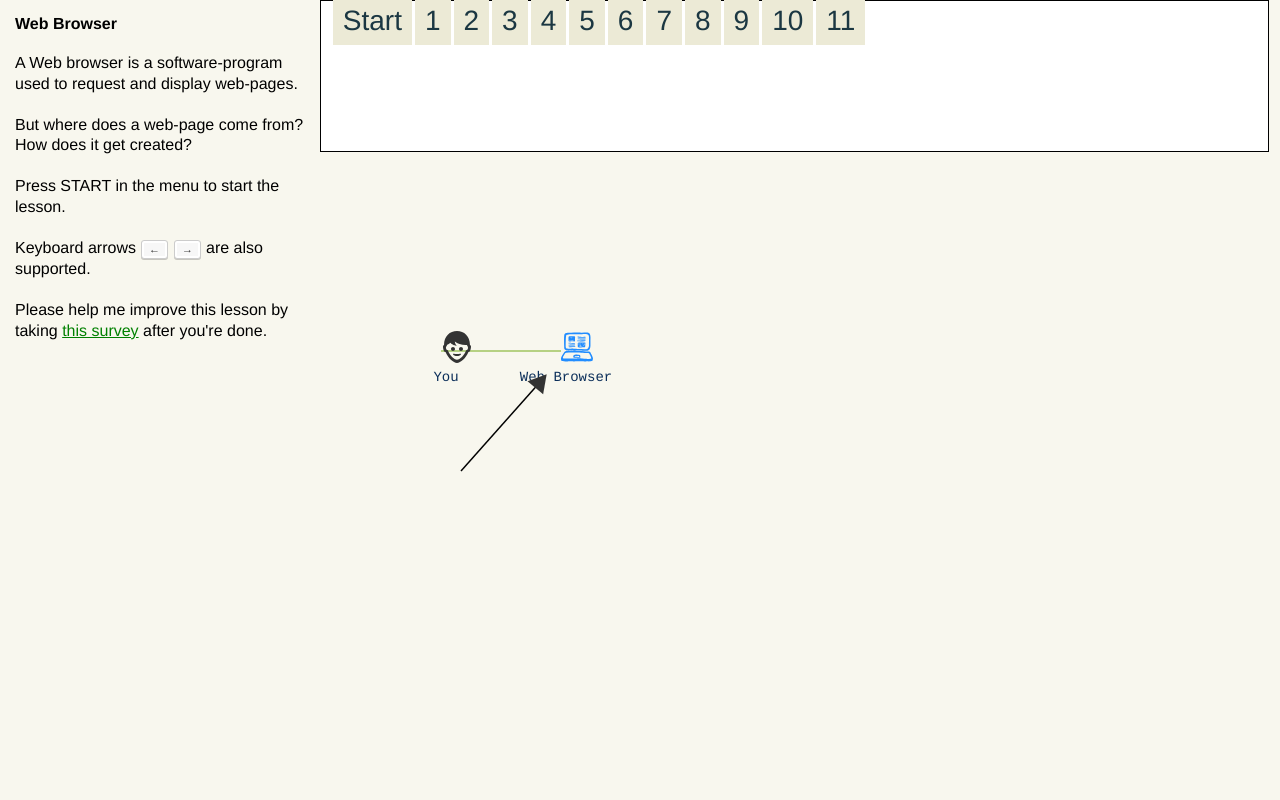
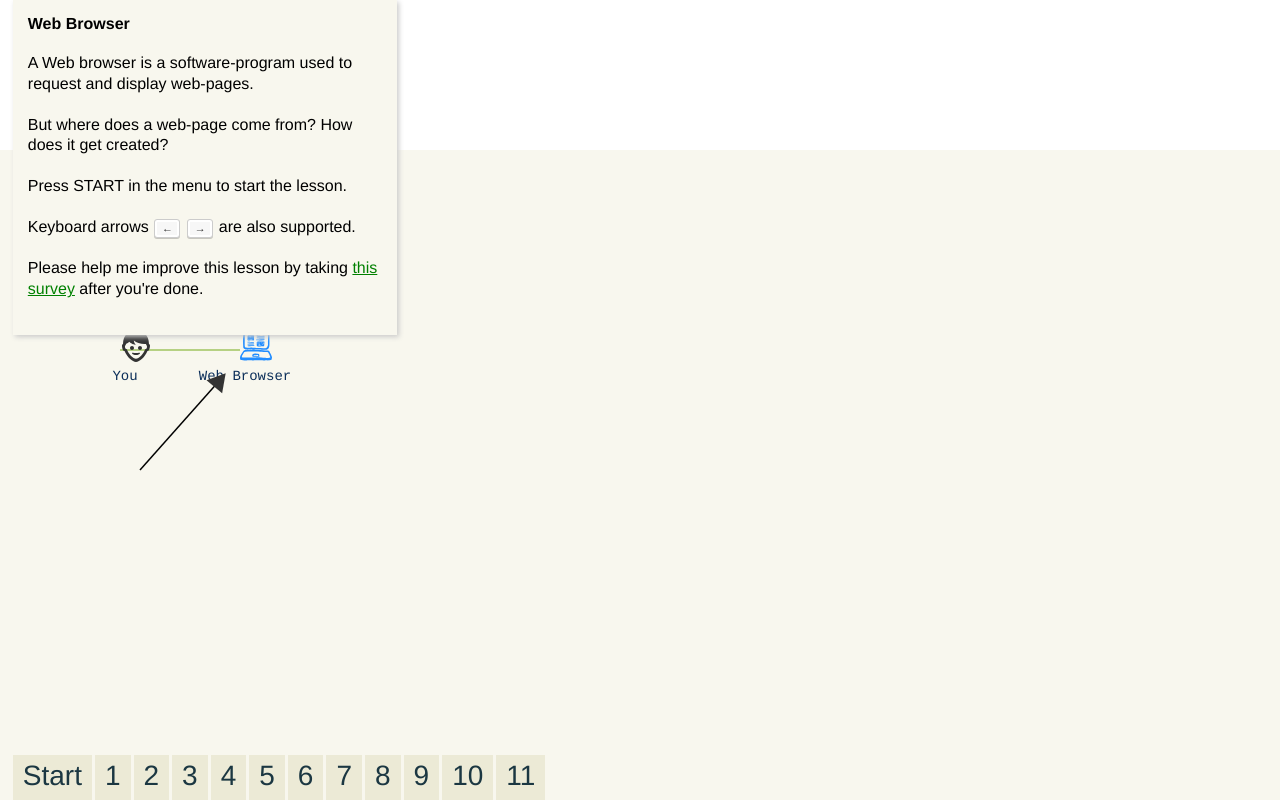
Before and after one commit to plusjade/diagram, a plain HTML site: page index.html in a window 1280 px wide. Drawn offline with nearby package versions, Linux system fonts and the light colour scheme.

Commit message:
Update layout to more google maps style.

```diff
--- a/stylesheets/style.css
+++ b/stylesheets/style.css
@@ -13,8 +13,9 @@ body {
 #world {
   position: relative;
   top:0;
-  left: 25%;
-  width:74%;
+  left:0;
+  bottom:0;
+  right:0;
 }
 
 #chart, #header, #footer {
@@ -101,8 +102,8 @@ a:hover {
 
 #navigation {
   position:absolute;
-  top:0;
-  left:26%;
+  bottom:0;
+  left:1%;
   list-style:none;
   margin:0;
   padding:0;
@@ -128,14 +129,17 @@ svg {
 #description {
   position: absolute;
   top:0;
-  left: 0;
-  width:25%;
-  background-color: #F8F7EE;
+  left: 1%;
+  width:30%;
+  z-index: 100;
+  background-color: transparent;
 }
 
 #description div {
   font: 16px 'Helvetica Neue';
   padding: 15px;
+  background-color: #F8F7EE;
+  box-shadow: 2px 2px 5px #ccc;
 }
 #description h3 {
   font-size: 16px;
@@ -182,7 +186,6 @@ kbd {
 
 #world > svg {
   width: 100%;
-  border : 1px solid;
   background-color: #FFF;
 }
 
```
